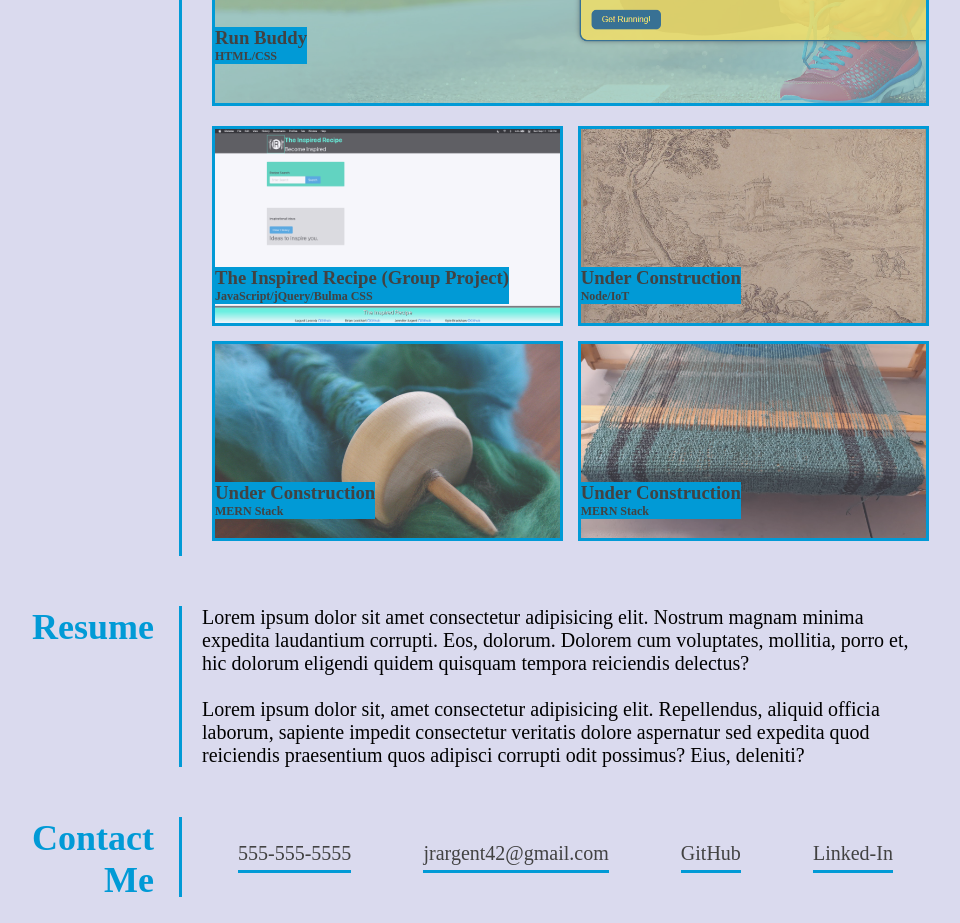
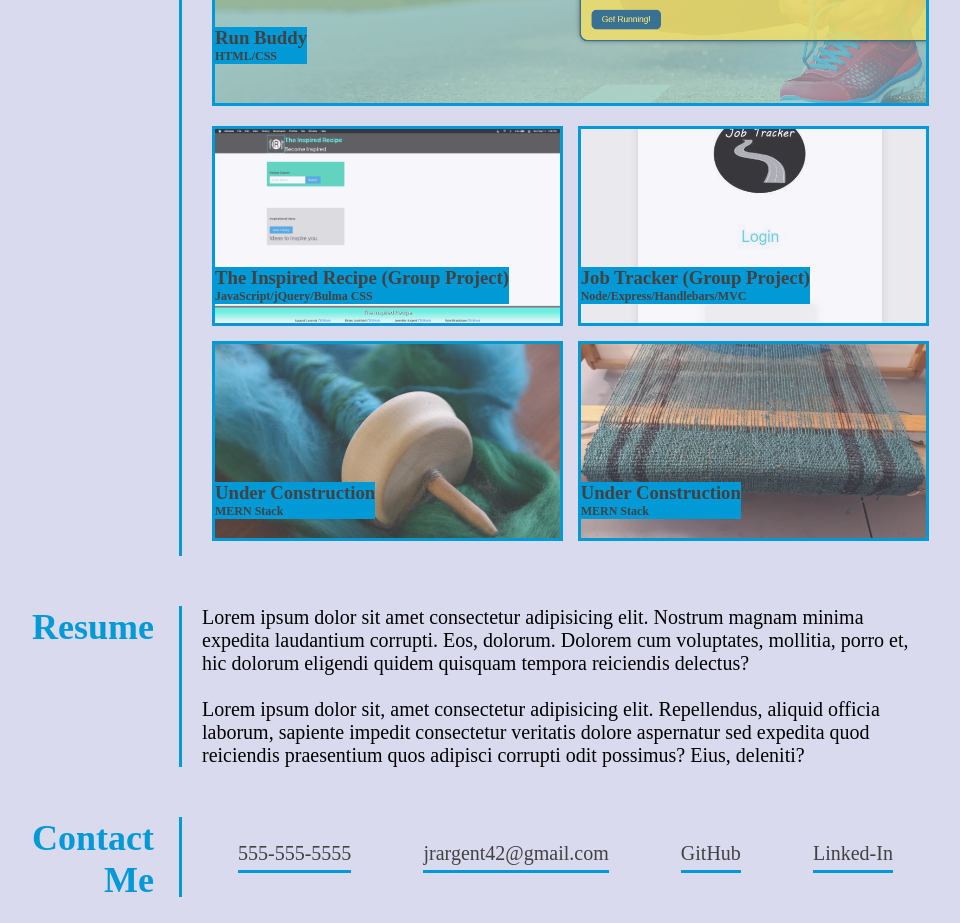
Before and after one commit to jrargent/Argent-Portfolio, a plain HTML site: page index.html in a window 1280 px wide. Shown: the part 1380-2303 px from the top of the page, without its empty margins (96-1056 px from the left). Drawn offline with Linux system fonts and the light colour scheme.

Commit message:
added group project 2 info

```diff
--- a/index.html
+++ b/index.html
@@ -132,15 +132,15 @@
 
                     <div class="workbox">
                         <h3>
-                            Under Construction
+                            Job Tracker (Group Project)
                         </h3>
                         <h4>
-                            Node/IoT
+                            Node/Express/Handlebars/MVC
                         </h4>
                     </div>
                     <!--Having the image inside the a tag lets the image be the link-->
-                    <a href="#" target="blank">
-                        <img src="./assets/images/Landscape_with_an_Old_Woman_Holding_a_Spindle_MET_1972.118.243.jpg" class="link">
+                    <a href="https://thebestjobtracker.herokuapp.com/login" target="blank">
+                        <img src="./assets/images/job_tracker.jpg" class="link">
                     </a>
                   </div>
 
```
Also changed, not shown: assets/images/job_tracker.jpg (added).
